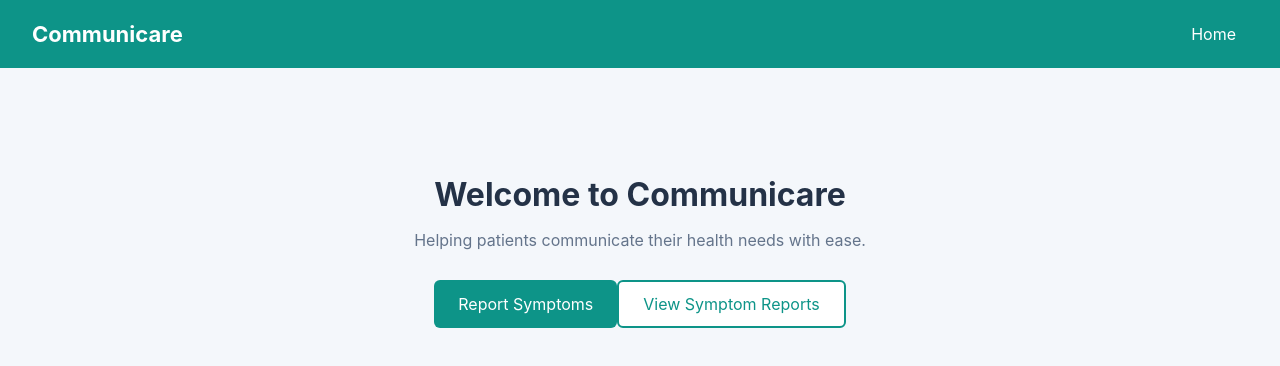
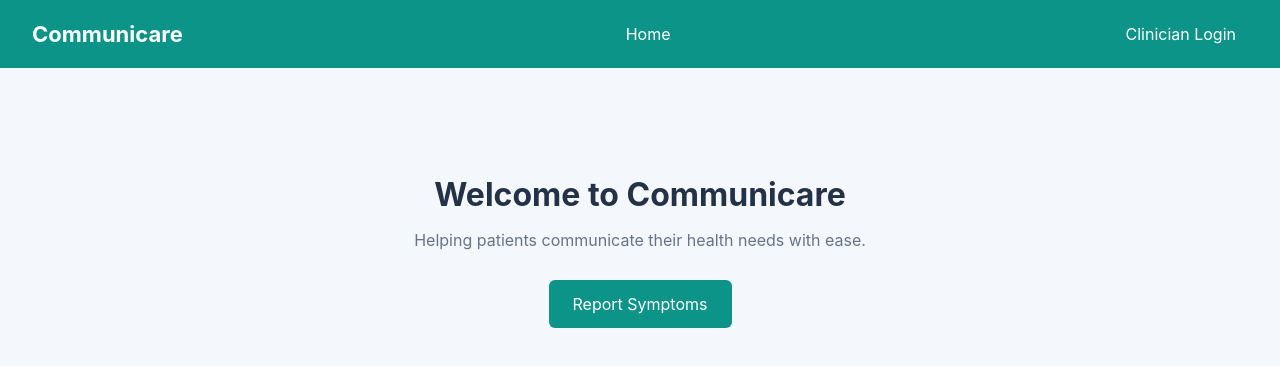
Before and after one commit to grapwnsXIV/communicare, a React (Vite) app in the folder client/: page / in a window 1280 px wide. Shown: the top 366 px of the page. Built offline with nearby package versions, Linux system fonts and the light colour scheme.

Commit message:
Added clinician login button prototype, so far it's a button that will show symptom reports, will add login restriction eventually

```diff
--- a/client/src/App.jsx
+++ b/client/src/App.jsx
@@ -9,6 +9,7 @@ import SeveritySelector from './components/SeveritySelector';
 import ReviewReport from './pages/ReviewReport';
 import ReportSuccess from './pages/ReportSuccess';
 import ProfessionalReadout from './pages/ProfessionalReadout';
+import ClinicianLogin from './pages/ClinicianLogin';
 
 import { submitSymptomReport } from './services/api';
 
@@ -90,7 +91,9 @@ function App() {
 
   return (
     <>
-      <Navigation onHome={goHome} />
+      <Navigation onHome={goHome}
+        onClinicianPortal={() => setCurrentPage('clinician-login')}
+      />
 
       <main className="app-content">
         {currentPage === 'home' && (
@@ -100,6 +103,11 @@ function App() {
         />
         )}
 
+        {currentPage === 'clinician-login' && (
+          <ClinicianLogin
+            onPreviewReports={() => setCurrentPage('readout')}
+          />
+        )}
         {currentPage === 'readout' && <ProfessionalReadout />}
 
         {currentPage === 'where' && (
--- a/client/src/components/Navigation.jsx
+++ b/client/src/components/Navigation.jsx
@@ -1,4 +1,4 @@
-function Navigation({ onHome }) {
+function Navigation({ onHome, onClinicianPortal }) {
     return (
         <nav className="navbar">
             <div className="navbar-brand">
@@ -14,6 +14,16 @@ function Navigation({ onHome }) {
                     Home
                 </button>
             </div>
+
+        <div className="navbar-links">
+                <button
+                type="button"
+                onClick={onClinicianPortal}
+                className="nav-link"
+                >
+                    Clinician Login
+                </button>
+            </div>
         </nav>
     );
 }
--- /dev/null
+++ b/client/src/pages/ClinicianLogin.jsx
@@ -0,0 +1,19 @@
+function ClinicianLogin({ onPreviewReports }) {
+  return (
+    <section className="login-screen">
+      <h1>Clinician Portal</h1>
+      <p>
+        Sign-in isn’t connected in this prototype. The preview uses fictional reports.
+      </p>
+      <button
+        type="button"
+        className="primary-button"
+        onClick={onPreviewReports}
+      >
+        Preview Sample Reports
+      </button>
+    </section>
+  );
+}
+
+export default ClinicianLogin;
--- a/client/src/pages/Home.jsx
+++ b/client/src/pages/Home.jsx
@@ -11,14 +11,6 @@ function Home({ onStart, onOpenReadout }) {
                 >
                     Report Symptoms
                 </button>
-
-            <button
-                type="button"
-                className="secondary-button"
-                onClick={onOpenReadout}
-                >
-                View Symptom Reports
-                </button>
         </section>
     );
 }
```
